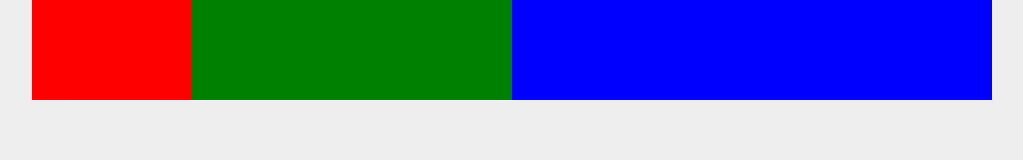
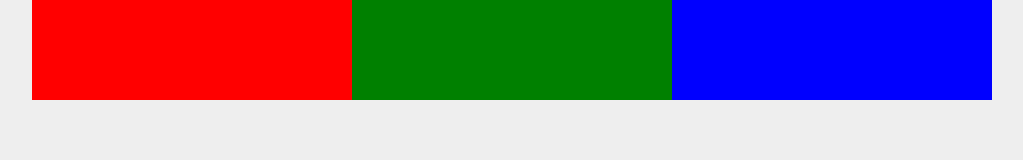
Before and after one commit to double-vee/css-tutorial-2, a plain HTML site: page index.html in a window 1280 px wide. Shown: the whole page, without its empty margins (128-1151 px from the left). Drawn offline with Linux system fonts and the light colour scheme.

Commit message:
.box width edited, each item's grow rate replaced with shrink rate

```diff
--- a/style.css
+++ b/style.css
@@ -20,20 +20,20 @@ body{
 
 .box{
     height: 100px;
-    min-width: 100px;
+    width: 320px;
 }
 
 .one{
     background: red;
-    flex-grow: 1;
+    flex-shrink: 1;
 }
 
 .two{
     background: green;
-    flex-grow: 2;
+    flex-shrink: 2;
 }
 
 .three{
     background: blue;
-    flex-grow: 3;
+    flex-shrink: 3;
 }
```
